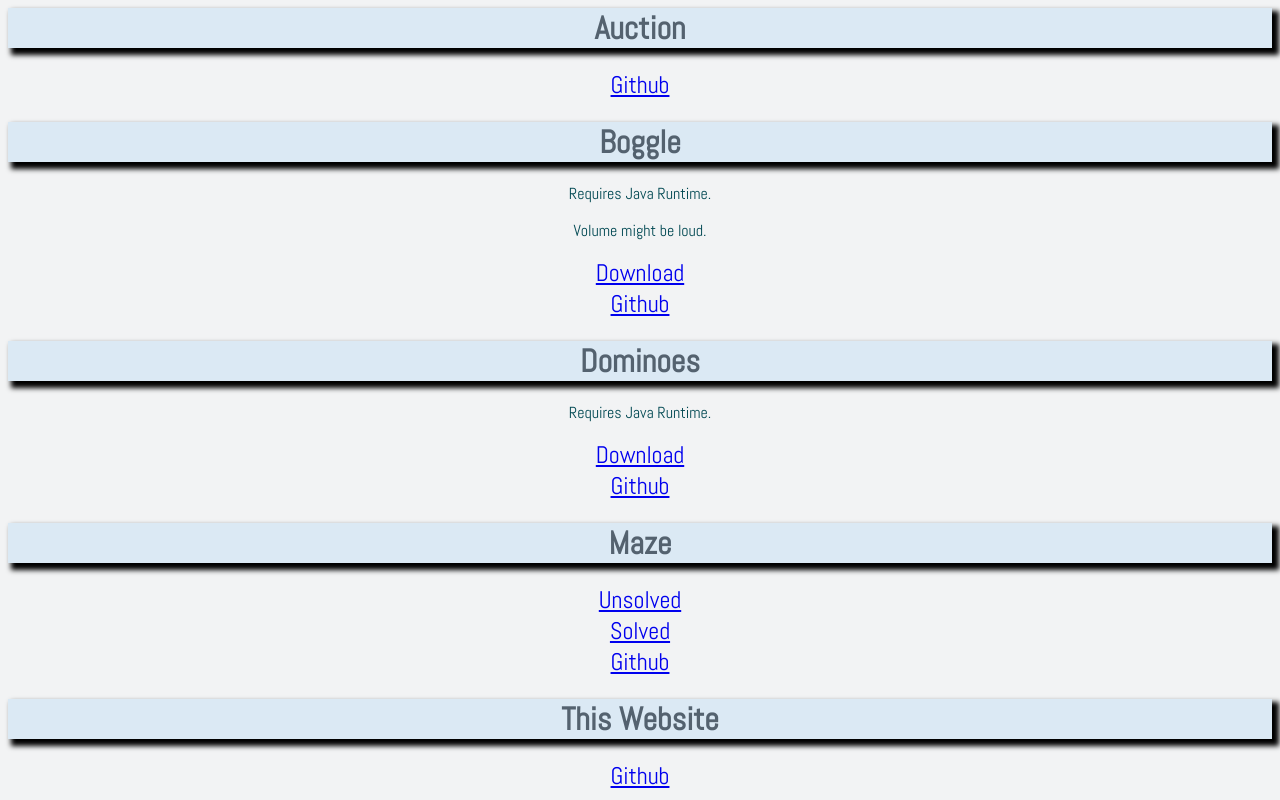
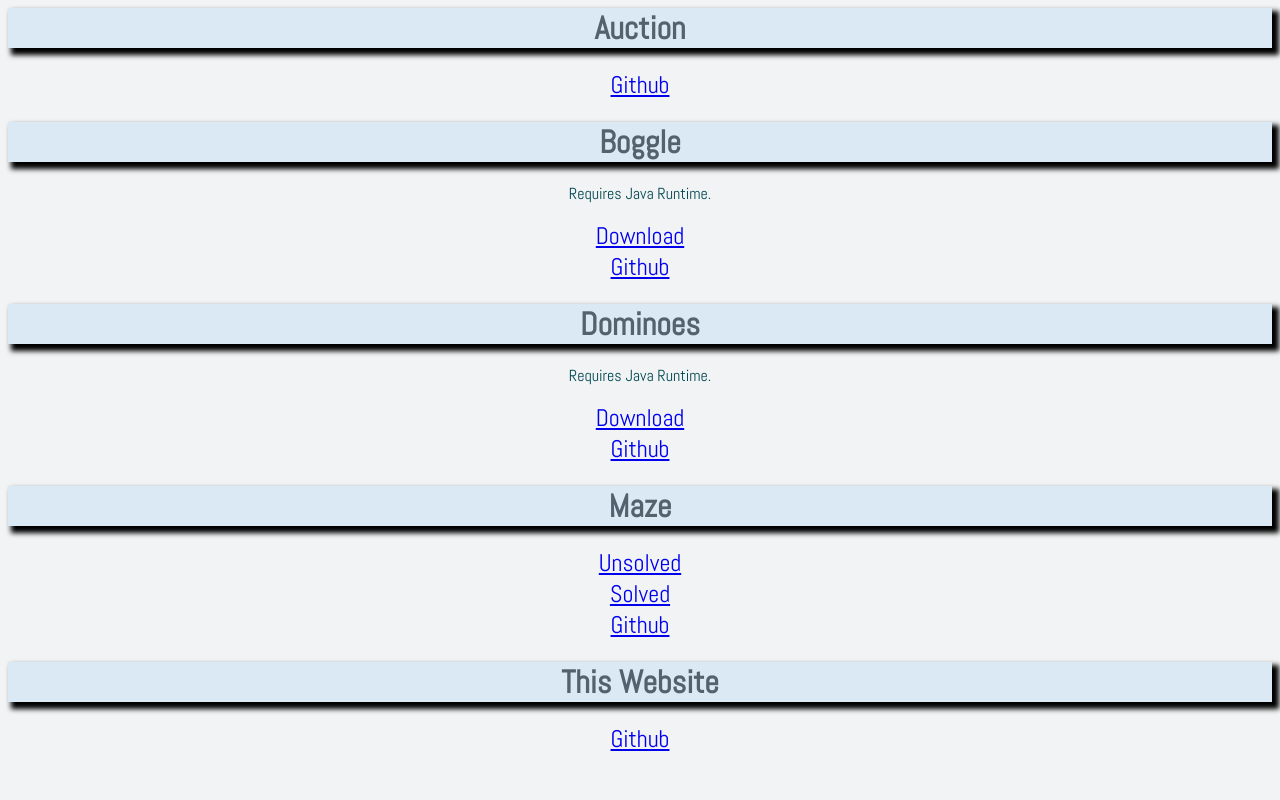
Before and after one commit to dbalata/dbalata.github.io, a plain HTML site: page projects.html in a window 1280 px wide. Drawn offline with Linux system fonts and the light colour scheme.

Commit message:
add favicon

```diff
--- a/projects.html
+++ b/projects.html
@@ -4,6 +4,7 @@
 		<meta name=viewport content="width=device-width, initial-scale=1">
 		<link href='https://fonts.googleapis.com/css?family=Abel' rel='stylesheet'>
 		<link rel="stylesheet" type="text/css" href="style.css">
+		<link rel="shortcut icon" type="image/png" href="images/favicon.png"/>
 	</head>
 	<body>
 
@@ -12,7 +13,6 @@
 
 	    <h1>Boggle</h1>
 		<p> Requires Java Runtime. </p>
-		<p> Volume might be loud. </p>
 		<a href="jars/boggle.jar" target="_blank"> Download</a> <br>
 		<a href="https://github.com/dbalata/cs351-boggle"> Github</a> <br>
 
```
Also changed, not shown: images/favicon.png (added).
